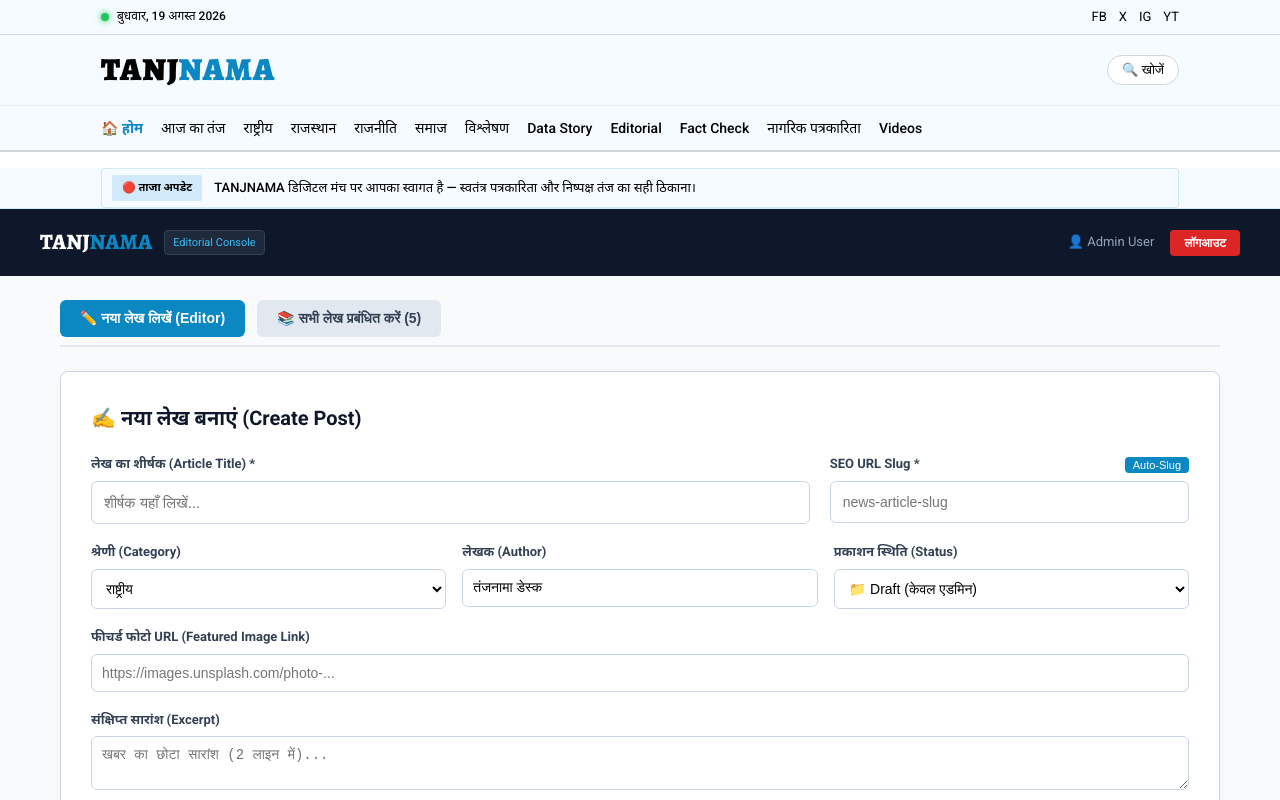
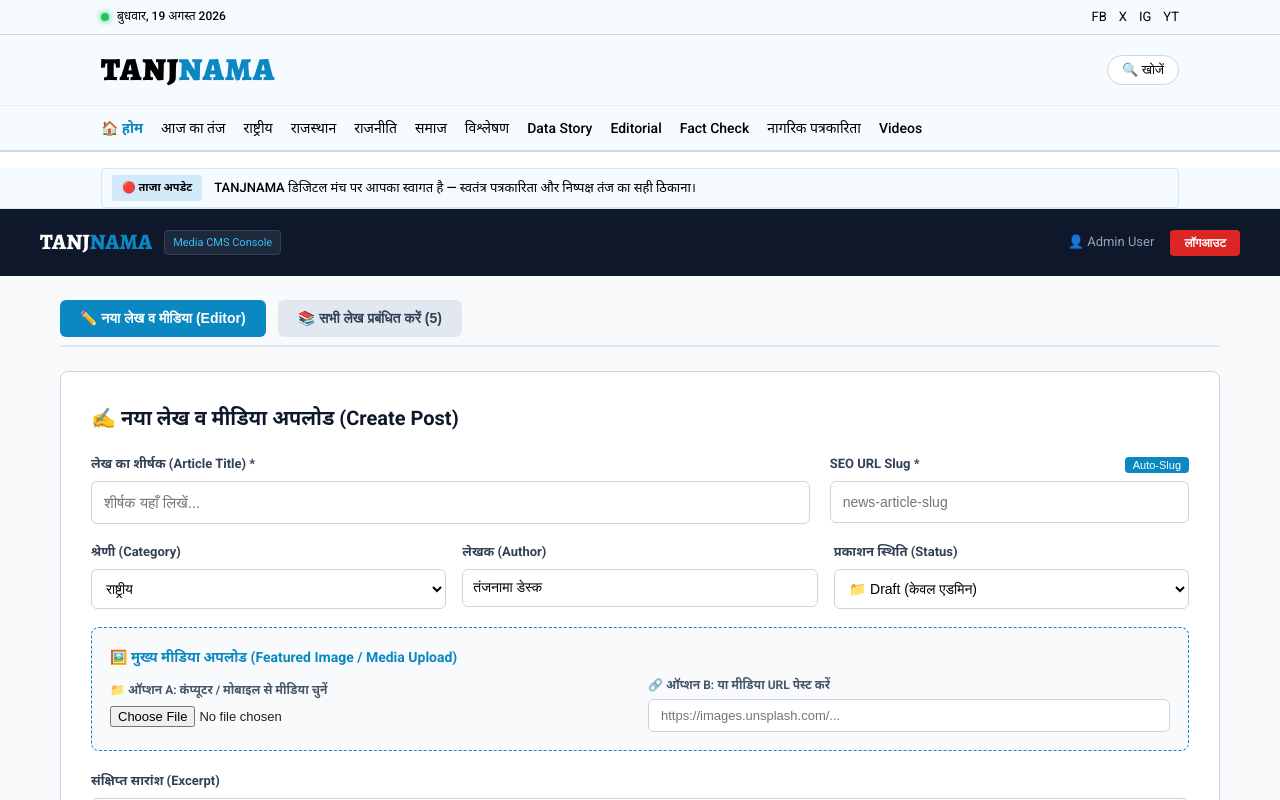
Before and after one commit to nikhilba21/thetanjnama, a Next.js app: page /admin in a window 1280 px wide. Both pictures are taken after typing "Sample", "Sample123" into the empty fields and a click on the button "लॉगिन करें (Secure Login)". Shown: the top 800 px of the page. Built offline with nearby package versions, Linux system fonts and the light colour scheme.

Commit message:
\ Add Media File Upload feature to Admin CMS\

```diff
--- a/app/admin/page.tsx
+++ b/app/admin/page.tsx
@@ -70,7 +70,6 @@ export default function AdminPage() {
     const cleanUser = username.trim().toLowerCase();
     const cleanPass = password.trim();
 
-    // Log ID: admin or tanjnama, Password: tanjnama2026 or admin123
     if (
       (cleanUser === 'admin' || cleanUser === 'tanjnama' || cleanUser.length > 2) &&
       (cleanPass === 'tanjnama2026' || cleanPass === 'admin123' || cleanPass.length >= 4)
@@ -110,6 +109,37 @@ export default function AdminPage() {
     setField('slug', clean || `post-${Date.now().toString().slice(-6)}`);
   };
 
+  // Media File Upload Handler (FileReader -> Data URL)
+  const handleFeaturedMediaUpload = (e: React.ChangeEvent<HTMLInputElement>) => {
+    const file = e.target.files?.[0];
+    if (file) {
+      const reader = new FileReader();
+      reader.onload = (uploadEvent) => {
+        const dataUrl = uploadEvent.target?.result as string;
+        setField('featured_image', dataUrl);
+        setStatusMsg(`📷 मीडिया "${file.name}" अपलोड हो गया!`);
+      };
+      reader.readAsDataURL(file);
+    }
+  };
+
+  // Insert Media in Article Body
+  const handleInsertBodyMedia = (e: React.ChangeEvent<HTMLInputElement>) => {
+    const file = e.target.files?.[0];
+    if (file) {
+      const reader = new FileReader();
+      reader.onload = (uploadEvent) => {
+        const dataUrl = uploadEvent.target?.result as string;
+        setForm((prev) => ({
+          ...prev,
+          content: prev.content + `\n<img src="${dataUrl}" alt="Media" class="article-image" />\n`
+        }));
+        setStatusMsg(`📷 बॉडी मीडिया "${file.name}" इंसर्ट हुआ!`);
+      };
+      reader.readAsDataURL(file);
+    }
+  };
+
   const insertFormatting = (tagStart: string, tagEnd: string = '') => {
     setForm((prev) => ({
       ...prev,
@@ -132,7 +162,7 @@ export default function AdminPage() {
       });
 
       if (res.ok) {
-        setStatusMsg(editingId ? '✅ लेख सफलतापूर्वक अपडेट हुआ!' : '🚀 नया लेख सफलतापूर्वक प्रकाशित हुआ!');
+        setStatusMsg(editingId ? '✅ लेख सफलतापूर्वक अपडेट हुआ!' : '🚀 नया लेख व मीडिया सफलतापूर्वक प्रकाशित हुआ!');
         setForm(blankForm);
         setEditingId(null);
         loadPosts();
@@ -189,7 +219,7 @@ export default function AdminPage() {
               TANJ<span style={{ color: '#0b87c2' }}>NAMA</span>
             </h1>
             <p style={{ fontSize: '13px', color: '#64748b', marginTop: '4px' }}>
-              Publishing & Editorial Console Login
+              Publishing & Media Console Login
             </p>
           </div>
 
@@ -264,7 +294,7 @@ export default function AdminPage() {
               TANJ<span style={{ color: '#0b87c2' }}>NAMA</span>
             </span>
             <span style={{ background: '#1e293b', padding: '3px 8px', borderRadius: '4px', fontSize: '11px', color: '#38bdf8', border: '1px solid #334155' }}>
-              Editorial Console
+              Media CMS Console
             </span>
           </div>
 
@@ -300,7 +330,7 @@ export default function AdminPage() {
               color: activeTab === 'editor' ? '#ffffff' : '#334155'
             }}
           >
-            ✏️ {editingId ? 'लेख संपादित करें' : 'नया लेख लिखें (Editor)'}
+            ✏️ {editingId ? 'लेख व मीडिया संपादित करें' : 'नया लेख व मीडिया (Editor)'}
           </button>
           <button
             onClick={() => setActiveTab('manage')}
@@ -325,12 +355,12 @@ export default function AdminPage() {
           </div>
         )}
 
-        {/* TAB 1: ARTICLE EDITOR */}
+        {/* TAB 1: ARTICLE & MEDIA EDITOR */}
         {activeTab === 'editor' && (
           <div style={{ background: '#ffffff', padding: '30px', borderRadius: '8px', border: '1px solid #cbd5e1', boxShadow: '0 4px 12px rgba(0,0,0,0.03)' }}>
             <div style={{ display: 'flex', justifyContent: 'space-between', alignItems: 'center', marginBottom: '20px' }}>
               <h2 style={{ fontSize: '20px', color: '#0f172a' }}>
-                {editingId ? '✏️ लेख संपादन (Edit Post)' : '✍️ नया लेख बनाएं (Create Post)'}
+                {editingId ? '✏️ लेख व मीडिया संपादन (Edit Post)' : '✍️ नया लेख व मीडिया अपलोड (Create Post)'}
               </h2>
               {editingId && (
                 <button
@@ -423,25 +453,60 @@ export default function AdminPage() {
                 </div>
               </div>
 
-              <div style={{ marginBottom: '18px' }}>
-                <label style={{ display: 'block', fontSize: '13px', fontWeight: 700, color: '#334155', marginBottom: '6px' }}>
-                  फीचर्ड फोटो URL (Featured Image Link)
+              {/* DEDICATED MEDIA UPLOAD BOX */}
+              <div style={{ background: '#f8fafc', padding: '18px', borderRadius: '8px', border: '1px dashed #0b87c2', marginBottom: '20px' }}>
+                <label style={{ display: 'block', fontSize: '14px', fontWeight: 700, color: '#0b87c2', marginBottom: '8px' }}>
+                  🖼️ मुख्य मीडिया अपलोड (Featured Image / Media Upload)
                 </label>
-                <input
-                  type="url"
-                  placeholder="https://images.unsplash.com/photo-..."
-                  value={form.featured_image || ''}
-                  onChange={(e) => setField('featured_image', e.target.value)}
-                  style={{ width: '100%', padding: '10px', borderRadius: '6px', border: '1px solid #cbd5e1', fontSize: '14px' }}
-                />
+
+                <div style={{ display: 'grid', gridTemplateColumns: '1fr 1fr', gap: '16px', alignItems: 'center' }}>
+                  <div>
+                    <span style={{ display: 'block', fontSize: '12px', fontWeight: 600, color: '#475569', marginBottom: '4px' }}>
+                      📁 ऑप्शन A: कंप्यूटर / मोबाइल से मीडिया चुनें
+                    </span>
+                    <input
+                      type="file"
+                      accept="image/*,video/*"
+                      onChange={handleFeaturedMediaUpload}
+                      style={{ fontSize: '13px', width: '100%' }}
+                    />
+                  </div>
+
+                  <div>
+                    <span style={{ display: 'block', fontSize: '12px', fontWeight: 600, color: '#475569', marginBottom: '4px' }}>
+                      🔗 ऑप्शन B: या मीडिया URL पेस्ट करें
+                    </span>
+                    <input
+                      type="url"
+                      placeholder="https://images.unsplash.com/..."
+                      value={form.featured_image || ''}
+                      onChange={(e) => setField('featured_image', e.target.value)}
+                      style={{ width: '100%', padding: '8px 12px', borderRadius: '6px', border: '1px solid #cbd5e1', fontSize: '13px' }}
+                    />
+                  </div>
+                </div>
+
+                {/* LIVE MEDIA PREVIEW */}
                 {form.featured_image && (
-                  <div style={{ marginTop: '10px' }}>
+                  <div style={{ marginTop: '14px', background: '#ffffff', padding: '12px', borderRadius: '6px', border: '1px solid #cbd5e1', display: 'flex', gap: '16px', alignItems: 'center' }}>
                     <img
                       src={form.featured_image}
-                      alt="Preview"
-                      style={{ maxHeight: '160px', borderRadius: '6px', objectFit: 'cover' }}
+                      alt="Featured Media Preview"
+                      style={{ height: '90px', width: '140px', objectFit: 'cover', borderRadius: '6px', border: '1px solid #e2e8f0' }}
                       onError={(e) => ((e.target as HTMLElement).style.display = 'none')}
                     />
+                    <div>
+                      <span style={{ fontSize: '12px', fontWeight: 700, color: '#166534', display: 'block', marginBottom: '4px' }}>
+                        ✅ मीडिया अटैच हो गया है
+                      </span>
+                      <button
+                        type="button"
+                        onClick={() => setField('featured_image', '')}
+                        style={{ background: '#ef4444', color: '#fff', border: 'none', padding: '4px 10px', borderRadius: '4px', fontSize: '11px', cursor: 'pointer' }}
+                      >
+                        🗑️ मीडिया हटाएँ
+                      </button>
+                    </div>
                   </div>
                 )}
               </div>
@@ -464,8 +529,8 @@ export default function AdminPage() {
                   लेख की मुख्य सामग्री (Article Content) *
                 </label>
 
-                {/* Quick Formatting Bar */}
-                <div style={{ display: 'flex', gap: '8px', flexWrap: 'wrap', background: '#f1f5f9', padding: '8px', borderRadius: '6px 6px 0 0', border: '1px solid #cbd5e1', borderBottom: 'none' }}>
+                {/* Quick Formatting & Media Bar */}
+                <div style={{ display: 'flex', gap: '8px', flexWrap: 'wrap', background: '#f1f5f9', padding: '8px', borderRadius: '6px 6px 0 0', border: '1px solid #cbd5e1', borderBottom: 'none', alignItems: 'center' }}>
                   <button type="button" onClick={() => insertFormatting('<h2>', '</h2>')} style={{ background: '#fff', border: '1px solid #cbd5e1', padding: '4px 10px', borderRadius: '4px', fontSize: '12px', cursor: 'pointer' }}>
                     H2 हेडिंग
                   </button>
@@ -478,6 +543,11 @@ export default function AdminPage() {
                   <button type="button" onClick={() => insertFormatting('\n- पॉइंट 1\n- पॉइंट 2\n')} style={{ background: '#fff', border: '1px solid #cbd5e1', padding: '4px 10px', borderRadius: '4px', fontSize: '12px', cursor: 'pointer' }}>
                     Bullet List
                   </button>
+
+                  <label style={{ background: '#0b87c2', color: '#fff', padding: '4px 10px', borderRadius: '4px', fontSize: '12px', cursor: 'pointer', fontWeight: 600 }}>
+                    📷 बॉडी में फोटो/मीडिया इन्सर्ट करें
+                    <input type="file" accept="image/*" onChange={handleInsertBodyMedia} style={{ display: 'none' }} />
+                  </label>
                 </div>
 
                 <textarea
@@ -494,7 +564,7 @@ export default function AdminPage() {
                 type="submit"
                 style={{ width: '100%', background: '#0b87c2', color: '#ffffff', border: 'none', padding: '14px', borderRadius: '6px', fontSize: '16px', fontWeight: 700, cursor: 'pointer' }}
               >
-                {editingId ? 'लेख अपडेट करें (Update Article)' : 'लेख प्रकाशित / सहेजें (Publish Article)'}
+                {editingId ? 'लेख व मीडिया अपडेट करें (Update Article)' : 'लेख व मीडिया प्रकाशित / सहेजें (Publish Article)'}
               </button>
             </form>
           </div>
```
